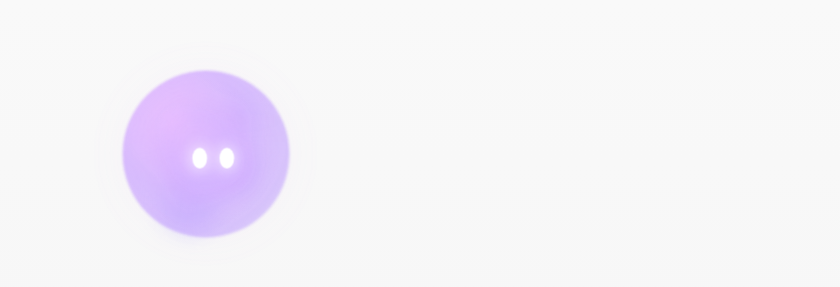
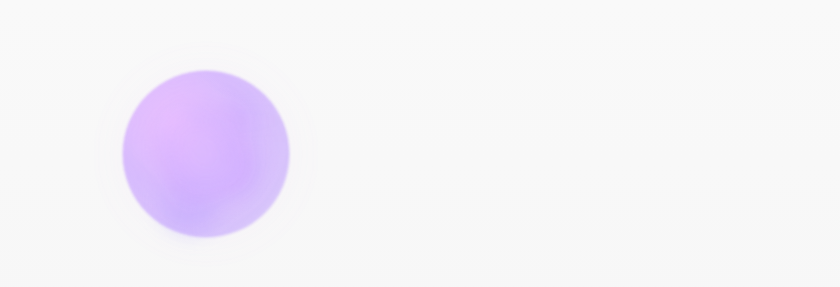
Before and after one commit to anoandu/---ai--, a React (Vite) app: page / in a window 1280 px wide. Shown: the part 160-447 px from the top of the page, without its empty margins (434-1274 px from the left). Built offline with nearby package versions, Linux system fonts and the light colour scheme.

Commit message:
Seventeen

```diff
--- a/src/components/VoiceOrb.css
+++ b/src/components/VoiceOrb.css
@@ -439,79 +439,4 @@
   }
 }
 
-/* 眼睛样式 */
-.orb-eyes {
-  position: absolute;
-  inset: 0; /* 覆盖整颗球，避免居中偏移 */
-  width: 100%;
-  height: 100%;
-  pointer-events: none;
-  z-index: 20; /* 提高层级，确保在最上层 */
-}
-
-.orb-eye {
-  position: absolute;
-  width: 14px;
-  height: 20px;
-  background: rgba(255, 255, 255, 1);
-  border-radius: 50%;
-  box-shadow: 0 0 12px rgba(255, 255, 255, 0.8), 0 0 20px rgba(255, 255, 255, 0.4);
-  z-index: 25; /* 眼睛本身也要高层级 */
-}
-
-.orb-eye-left {
-  left: 42%;
-  top: 46%;
-}
-
-.orb-eye-right {
-  left: 58%;
-  top: 46%;
-}
-
-/* 待机时眼睛动画 */
-.orb-container.idle .orb-eyes {
-  animation: eyesLookAround 8s ease-in-out infinite, eyesBlink 3s ease-in-out infinite;
-}
-
-/* 说话时眼睛稍微放大 */
-.orb-container.listening .orb-eyes {
-  animation: eyesLookAround 6s ease-in-out infinite, eyesBlink 2.5s ease-in-out infinite;
-}
-
-.orb-container.listening .speaking .orb-eyes {
-  animation: eyesLookAround 4s ease-in-out infinite, eyesBlink 1.8s ease-in-out infinite;
-}
-
-/* 处理时眼睛稍微缩小 */
-.orb-container.processing .orb-eyes {
-  animation: eyesLookAround 10s ease-in-out infinite, eyesBlink 4s ease-in-out infinite;
-}
-
-/* 眼睛四顾动画 */
-@keyframes eyesLookAround {
-  0%, 20% { transform: translate(0, 0); }
-  25% { transform: translate(-8px, -6px); }
-  30% { transform: translate(-8px, -6px); }
-  35% { transform: translate(8px, -6px); }
-  40% { transform: translate(8px, -6px); }
-  45% { transform: translate(0, 8px); }
-  50% { transform: translate(0, 8px); }
-  55% { transform: translate(-6px, 4px); }
-  60% { transform: translate(-6px, 4px); }
-  65% { transform: translate(6px, 4px); }
-  70% { transform: translate(6px, 4px); }
-  75%, 100% { transform: translate(0, 0); }
-}
-
-/* 眨眼动画 */
-@keyframes eyesBlink {
-  0%, 90%, 100% {
-    transform: scaleY(1);
-    opacity: 1;
-  }
-  95% {
-    transform: scaleY(0.1);
-    opacity: 0.3;
-  }
-}
+/* 眼睛设计已移除 */
--- a/src/components/VoiceOrb.tsx
+++ b/src/components/VoiceOrb.tsx
@@ -64,11 +64,6 @@ const VoiceOrb: React.FC<VoiceOrbProps> = ({ state, audioLevel = 0, isSpeaking =
         {/* 发光层 */}
           <div className="orb-glow" />
 
-          {/* 眼睛 */}
-          <div className="orb-eyes">
-            <div className="orb-eye orb-eye-left" />
-            <div className="orb-eye orb-eye-right" />
-          </div>
         </div>
       </div>
     </div>
```
